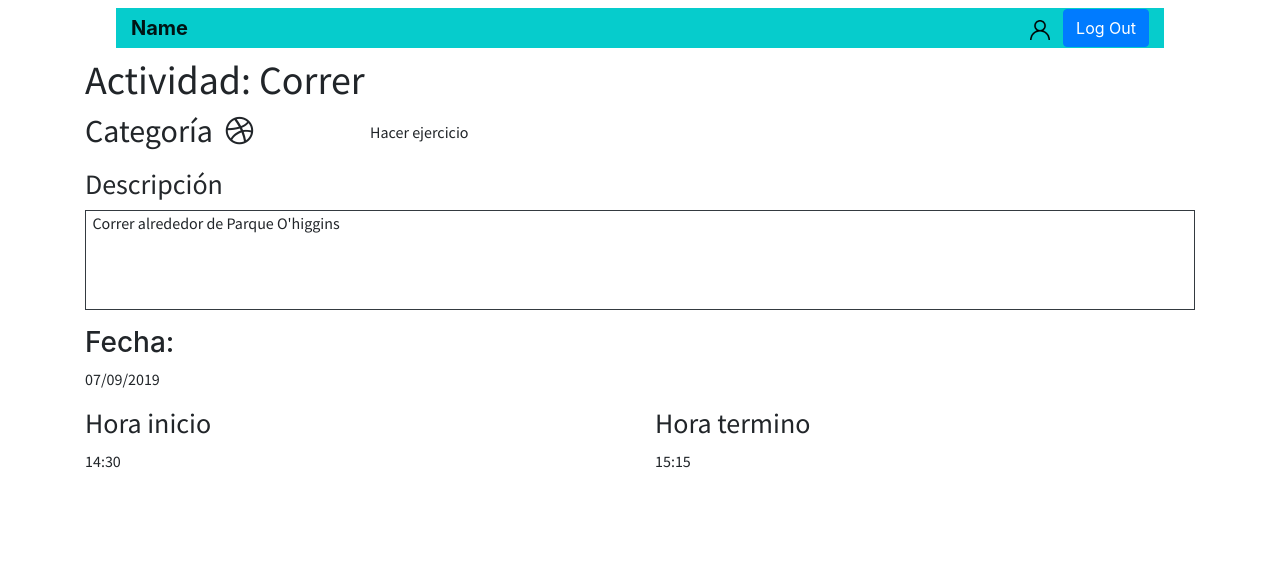
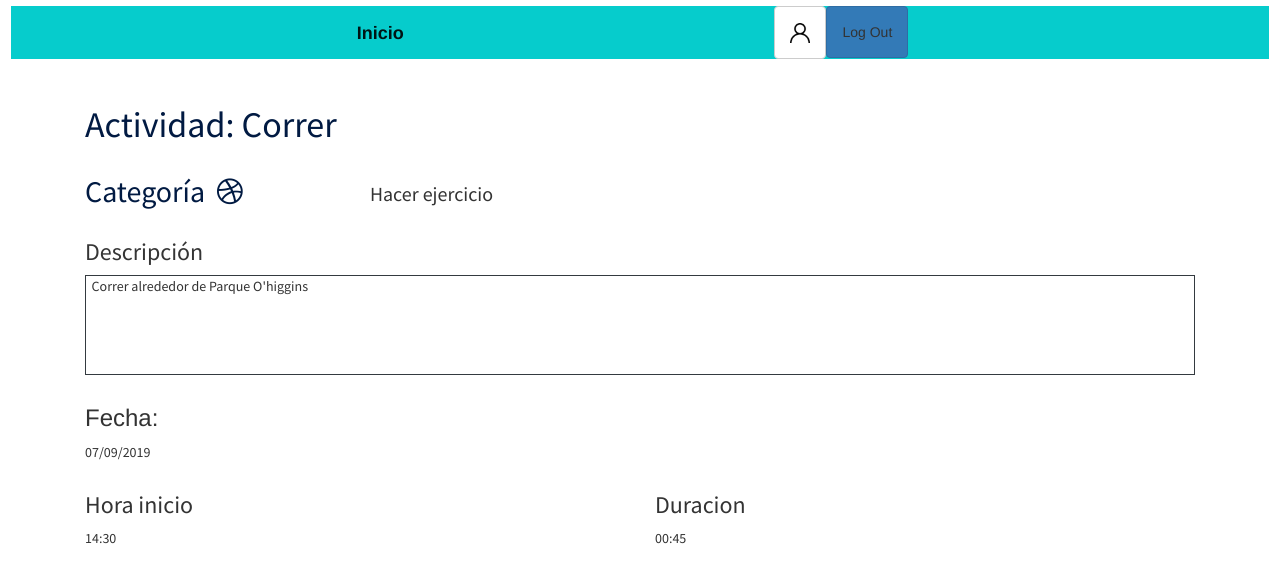
Before and after one commit to DCC-CC4401/2019-2-Name-out-of-bounds-T2, a plain HTML site: page HTML/Ficha1.html in a window 1280 px wide. Drawn offline with nearby package versions, Linux system fonts and the light colour scheme; a web font is replaced by a local one.

Commit message:
Navbar de las Fichas

```diff
--- a/HTML/Ficha1.html
+++ b/HTML/Ficha1.html
@@ -10,6 +10,9 @@
     <link rel="stylesheet" href="https://fonts.googleapis.com/css?family=Adamina">
     <link rel="stylesheet" href="https://fonts.googleapis.com/css?family=Source+Sans+Pro:300,400,700">
     <link rel="stylesheet" href="/assets/css/styles.min.css?h=b7ee3f8d89aebf1461b1b48abead43ee">
+    <link rel="stylesheet" href="assets/bootstrap/css/bootstrap.min.css">
+    <link rel="stylesheet" href="https://maxcdn.bootstrapcdn.com/bootstrap/3.3.4/css/bootstrap.min.css">
+    <link rel="stylesheet" href="assets/css/styles.min.css">
 </head>
 
 <body>
@@ -21,20 +24,23 @@
     <!-- End: 1 Row 1 Column -->
     <!-- Start: 1 Row 1 Column -->
     <div>
-        <div class="container">
-            <!-- Start: Inicio-1 --><div class = "col-xl-12">
+        <div class="row"><div class = "col-xl-12">
             <nav class="navbar navbar-light navbar-expand-md">
-    <div class="container-fluid"><a class="navbar-brand" href="#"><strong>Name</strong></a><button data-toggle="collapse" class="navbar-toggler"><span class="sr-only">Toggle navigation</span><span class="navbar-toggler-icon"></span></button>
+                <div class="container-fluid">
+                    <a class="navbar-brand" href="inicio.html"><strong>Inicio</strong></a><button data-toggle="collapse" class="navbar-toggler"><span class="sr-only">Toggle navigation</span><span class="navbar-toggler-icon"></span></button>
                     <div>
                         <div class="collapse navbar-collapse" id="navcol-1">
-                <ul class="nav navbar-nav ml-auto">
-                    <li><button class="btn btn-default"><img src="/assets/img/usuario.png?h=3ab1c078b921666a26a33d2914c3f69c" width="20" /></button></li>
-                    <li><button class="btn btn-primary" type="button">Log Out</button></li>
+                            <ul class="nav navbar-nav">
+                                <li><a class="btn btn-default" href="perfil.html"><img src="assets/img/usuario.png" width="20" /></a></li>
+                                <li><a class="btn btn-primary" type="button">Log Out</a></li>
                             </ul>
                         </div>
                     </div>
                 </div>
             </nav>
+            </div>
+        </div>
+    <div class="container">
 </div>
             <!-- End: Inicio-1 -->
         </div>
@@ -59,7 +65,7 @@
                     <h2 style="font-family: 'Source Sans Pro', sans-serif;letter-spacing: small;width: 200;">Categoría &nbsp;<i class="fa fa-dribbble"></i></h2>
                 </div>
                 <div class="col offset-xl-0">
-                    <p class="text-left d-xl-flex justify-content-xl-start align-items-xl-end" style="height: 50;line-height: 2.5;font-family: 'Source Sans Pro', sans-serif;">Hacer ejercicio</p>
+                    <p class="text-left d-xl-flex justify-content-xl-start align-items-xl-end" style="height: 50;line-height: 2.5;font-family: 'Source Sans Pro', sans-serif;margin: 14px 0px 0px;font-size: 20px;">Hacer ejercicio</p>
                 </div>
             </div>
         </div>
@@ -104,7 +110,7 @@
                     <h3 style="font-family: 'Source Sans Pro', sans-serif;">Hora inicio</h3>
                 </div>
                 <div class="col-md-6">
-                    <h3 style="font-family: 'Source Sans Pro', sans-serif;">Hora termino</h3>
+                    <h3 style="font-family: 'Source Sans Pro', sans-serif;">Duracion</h3>
                 </div>
             </div>
         </div>
@@ -127,7 +133,7 @@
                     <p style="font-family: 'Source Sans Pro', sans-serif;">14:30</p>
                 </div>
                 <div class="col-md-6">
-                    <p style="font-family: 'Source Sans Pro', sans-serif;">15:15</p>
+                    <p style="font-family: 'Source Sans Pro', sans-serif;">00:45</p>
                 </div>
             </div>
         </div>
--- a/HTML/Ficha2.html
+++ b/HTML/Ficha2.html
@@ -12,6 +12,9 @@
     <link rel="stylesheet" href="https://fonts.googleapis.com/css?family=Source+Sans+Pro:300,400,700">
     <link rel="stylesheet" href="https://maxcdn.bootstrapcdn.com/bootstrap/3.3.4/css/bootstrap.min.css">
     <link rel="stylesheet" href="/assets/css/styles.min.css?h=b7ee3f8d89aebf1461b1b48abead43ee">
+    <link rel="stylesheet" href="assets/bootstrap/css/bootstrap.min.css">
+    <link rel="stylesheet" href="https://maxcdn.bootstrapcdn.com/bootstrap/3.3.4/css/bootstrap.min.css">
+    <link rel="stylesheet" href="assets/css/styles.min.css">
 </head>
 
 <body>
@@ -23,21 +26,23 @@
     <!-- End: 1 Row 1 Column -->
     <!-- Start: 1 Row 1 Column -->
     <div>
-        <div class="container">
-            <div class="row">
-                <!-- Start: Barrita --><div class = "col-xl-12">
+        <div class="row"><div class = "col-xl-12">
             <nav class="navbar navbar-light navbar-expand-md">
-    <div class="container-fluid"><a class="navbar-brand" href="#"><strong>Name</strong></a><button data-toggle="collapse" class="navbar-toggler"><span class="sr-only">Toggle navigation</span><span class="navbar-toggler-icon"></span></button>
+                <div class="container-fluid">
+                    <a class="navbar-brand" href="inicio.html"><strong>Inicio</strong></a><button data-toggle="collapse" class="navbar-toggler"><span class="sr-only">Toggle navigation</span><span class="navbar-toggler-icon"></span></button>
                     <div>
                         <div class="collapse navbar-collapse" id="navcol-1">
-                <ul class="nav navbar-nav ml-auto">
-                    <li><button class="btn btn-default"><img src="/assets/img/usuario.png?h=3ab1c078b921666a26a33d2914c3f69c" width="20" /></button></li>
-                    <li><button class="btn btn-primary" type="button">Log Out</button></li>
+                            <ul class="nav navbar-nav">
+                                <li><a class="btn btn-default" href="perfil.html"><img src="assets/img/usuario.png" width="20" /></a></li>
+                                <li><a class="btn btn-primary" type="button">Log Out</a></li>
                             </ul>
                         </div>
                     </div>
                 </div>
             </nav>
+            </div>
+        </div>
+    <div class="container">
 </div>
                 <!-- End: Barrita -->
             </div>
@@ -108,7 +113,7 @@
                     <h3 style="font-family: 'Source Sans Pro', sans-serif;">Hora inicio</h3>
                 </div>
                 <div class="col-md-6">
-                    <h3 style="font-family: 'Source Sans Pro', sans-serif;">Hora termino</h3>
+                    <h3 style="font-family: 'Source Sans Pro', sans-serif;">Duracion</h3>
                 </div>
             </div>
         </div>
@@ -131,7 +136,7 @@
                     <p style="font-family: 'Source Sans Pro', sans-serif;">18:00</p>
                 </div>
                 <div class="col-md-6">
-                    <p style="font-family: 'Source Sans Pro', sans-serif;">22:00</p>
+                    <p style="font-family: 'Source Sans Pro', sans-serif;">04:00</p>
                 </div>
             </div>
         </div>
```
Also changed, not shown: HTML/perfil.html (+2 -2 lines). Lines whose indentation alone changed are shown as unchanged.
